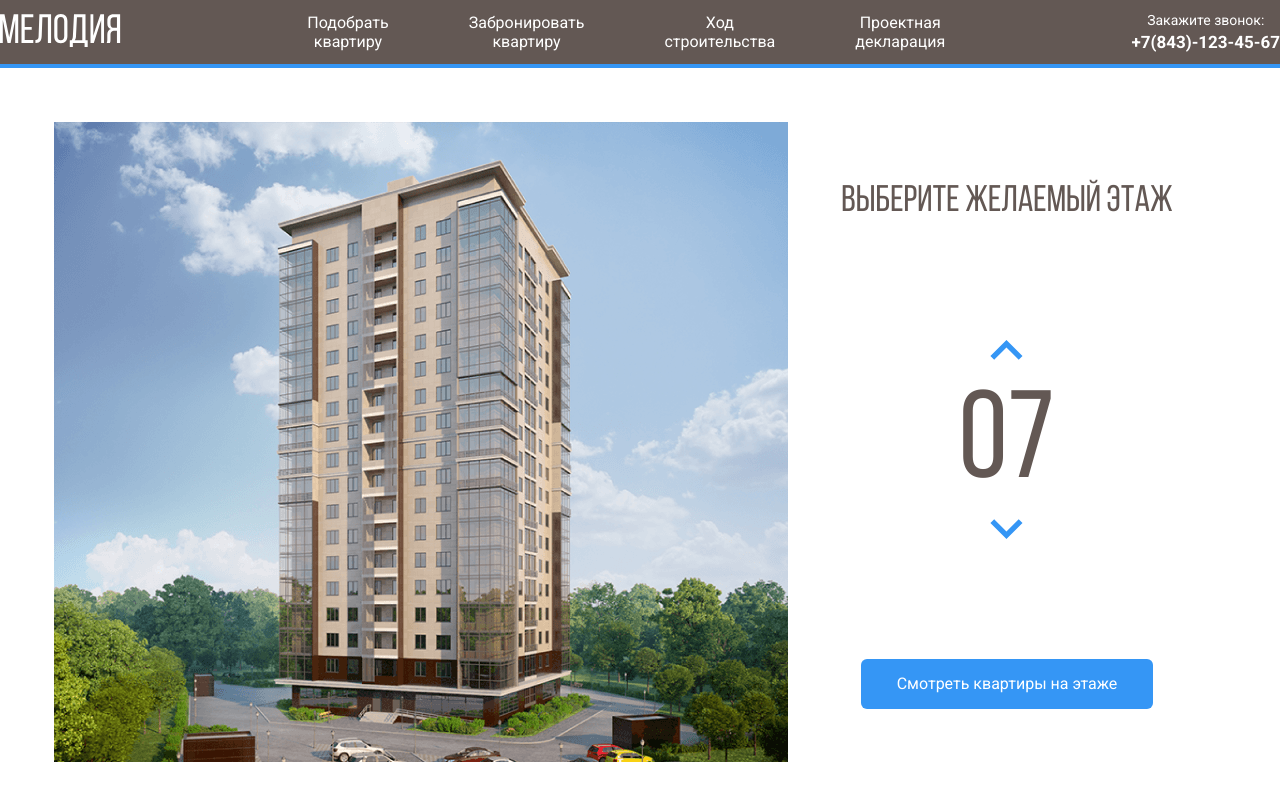
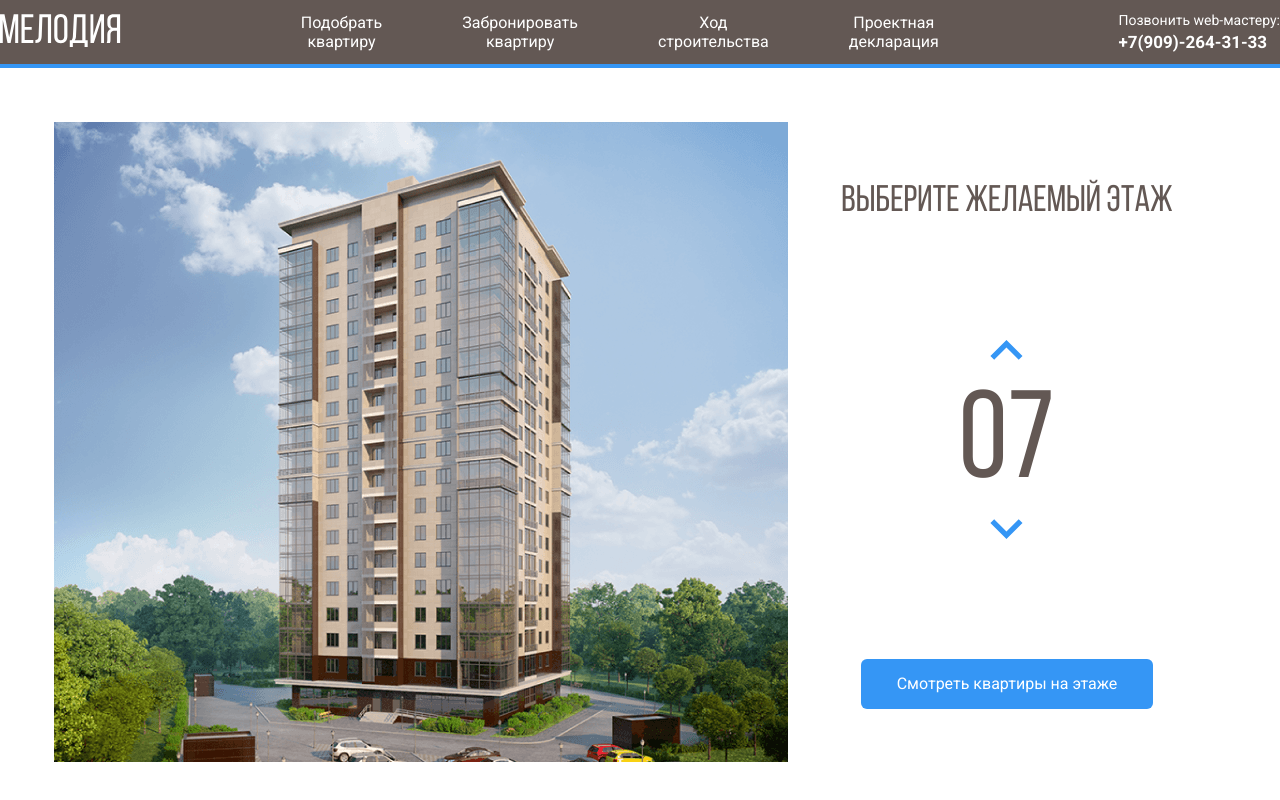
Before and after one commit to mirzonazir/Melody, a plain HTML site: page index.html in a window 1280 px wide. Drawn offline with nearby package versions, Linux system fonts and the light colour scheme.

Commit message:
Update index.html

```diff
--- a/index.html
+++ b/index.html
@@ -33,8 +33,8 @@
       </nav>
       <!-- /.navbar-nav -->
       <div class="navbar-contacts">
-        <span class="navbar-text">Закажите звонок:</span>
-        <a href="tel:+78431234567" class="navbar-phone">+7(843)-123-45-67</a>
+        <span class="navbar-text">Позвонить web-мастеру:</span>
+        <a href="tel:+78431234567" class="navbar-phone">+7(909)-264-31-33</a>
       </div>
       <!-- /.navbar-contacts -->
     </div>
```
